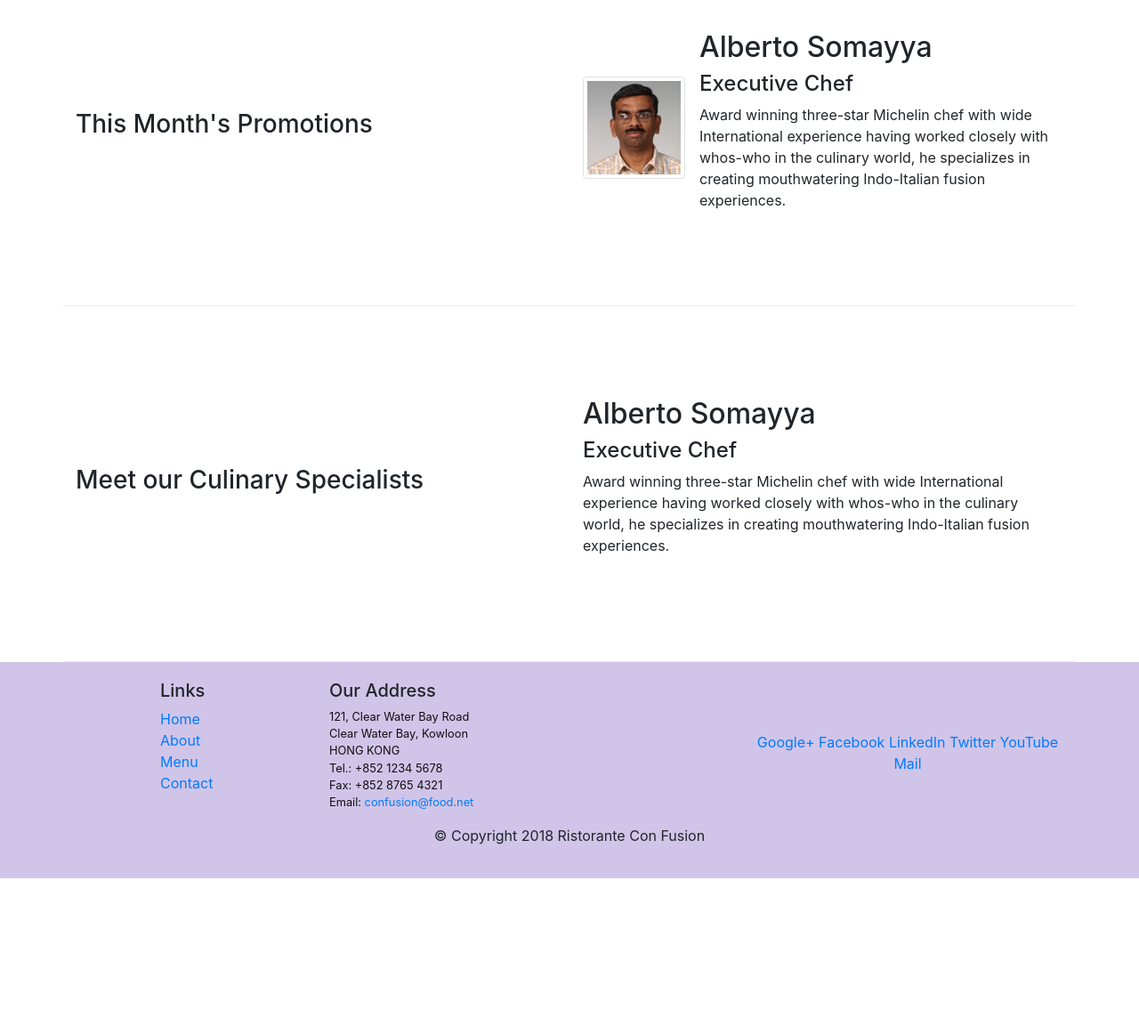
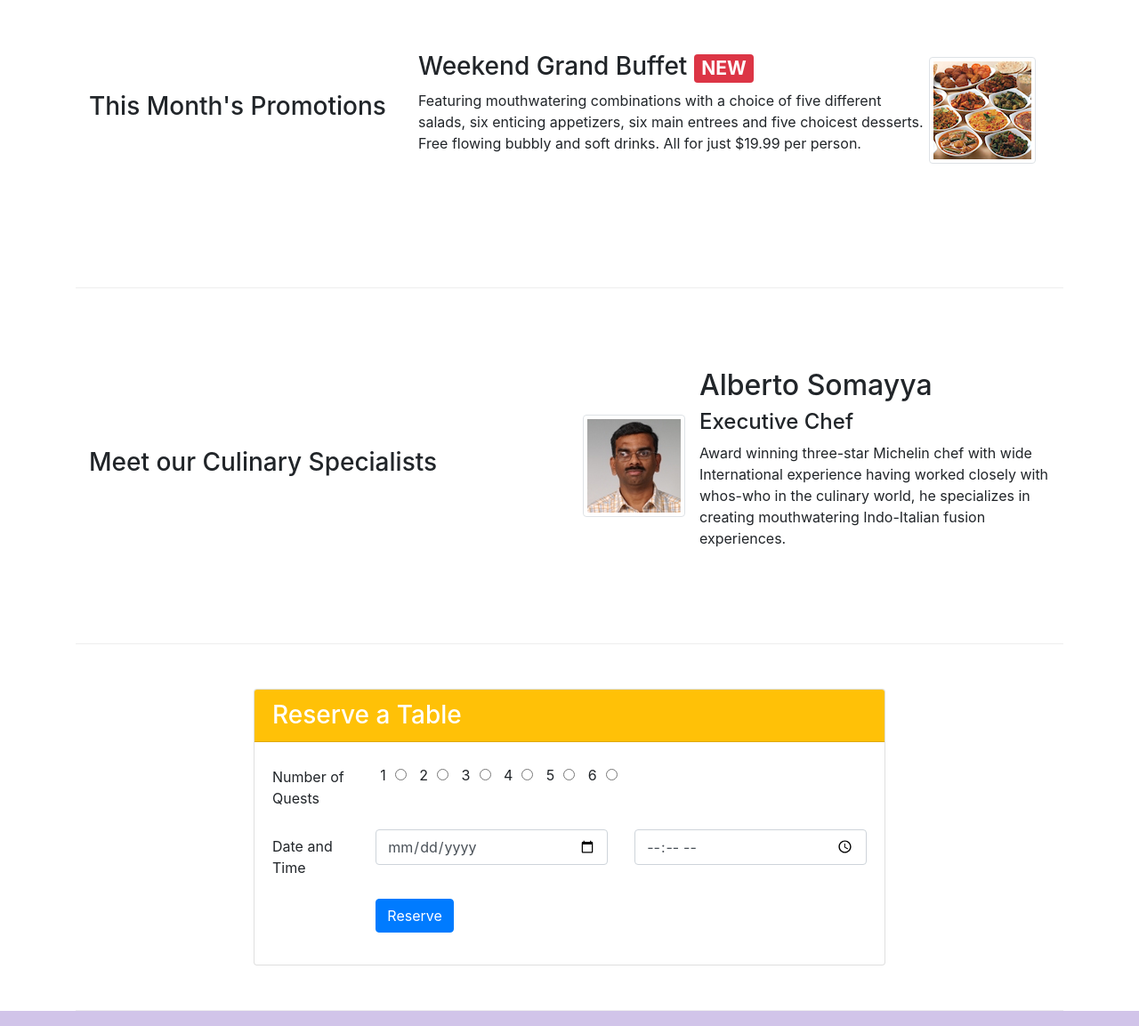
Before and after one commit to ActionMads/Web-and-App, a website: page index.html in a window 1280 px wide. Shown: the part 810-1963 px from the top of the page at 89% size. Before the commit the page ends 1797 px from the top, so only its background shows below. Drawn offline with nearby package versions, Linux system fonts and the light colour scheme.

Commit message:
Assignment2

```diff
--- a/CSS/styles.css
+++ b/CSS/styles.css
@@ -32,8 +32,12 @@ body{
     color:floralwhite;
 }
 
-address{
+.address{
     font-size:80%;
     margin:0px;
     color:#0f0f0f;
 }
+
+.radio-inline{
+    margin: 5px;
+}
--- a/index.html
+++ b/index.html
@@ -6,10 +6,13 @@
         <meta charset="utf-8">
         <meta name="viewport" content="width=device-width, initial-scale=1, shrink-to-fit=no">
         <meta http-equiv="x-ua-compatible" content="ie=edge">
-        <link href="css/styles.css" rel="stylesheet">
+
         <!-- Bootstrap CSS -->
         <link rel="stylesheet" href="node_modules/bootstrap/dist/css/bootstrap.min.css">
-    <title>Ristorante Con Fusion</title>
+        <link rel="stylesheet" href="node_modules/font-awesome/css/font-awesome.min.css">
+        <link rel="stylesheet" href="node_modules/bootstrap-social/bootstrap-social.css">
+        <link href="css/styles.css" rel="stylesheet">
+        <title>Ristorante Con Fusion</title>
 </head>
 
 <body>
@@ -21,10 +24,10 @@
             <a class="navbar-brand mr-auto" href="./index.html"><img src="img/logo.png" height="30" width="41"></a>
             <div class="collapse navbar-collapse" id="Navbar">
                 <ul class="navbar-nav mr-auto">
-                    <li class="nav-item active"><a class="nav-link" href="./index.html">Home</a></li>
-                    <li class="nav-item"><a class="nav-link" href="./aboutus.html">About</a></li>
-                    <li class="nav-item"><a class="nav-link" href="#">Menu</a></li>
-                    <li class="nav-item"><a class="nav-link" href="./contactus.html">Contact</a></li>
+                    <li class="nav-item active"><a class="nav-link" href="#"><span class="fa fa-home fa-lg"></span> Home</a></li>
+                    <li class="nav-item"><a class="nav-link" href="./aboutus.html"><span class="fa fa-info fa-lg"></span> About</a></li>
+                    <li class="nav-item"><a class="nav-link" href="#"><span class="fa fa-list fa-lg"></span> Menu</a></li>
+                    <li class="nav-item"><a class="nav-link" href="./contactus.html"><span class="fa fa-address-card fa-lg"></span> Contact</a></li>
                 </ul>
             </div>
         </div>
@@ -38,8 +41,11 @@
                     <h1>Ristorante con Fusion</h1>
                     <p>We take inspiration from the World's best cuisines, and create a unique fusion experience. Our lipsmacking creations will tickle your culinary senses!</p>
                 </div>
-                <div class="col-12 col-sm align-self-center">
+                <div class="col-12 col-md-3 align-self-center">
                     <img src="img/logo.png" class="img-fluid">
+                </div>
+                <div class="col-12 col-md-3 align-self-center">
+                    <a href="#reservation" class="btn btn-warning btn-sm btn-block">Reserve Table</a>
                 </div>
             </div>
         </div>
@@ -49,12 +55,12 @@
             <div class="col-12 col-sm-4 order-sm-last col-md-3">
                 <h3>Our Lipsmacking Culinary Creations</h3>
             </div>
-            <div class="col-12 col-sm-6">
+            <div class="col-12 col-sm">
                 <div class="media">
                     <img class="d-flex mr-3 img-thumbnail align-self-center"
                         src="img/uthappizza.png" alt="Uthappizza">
                     <div class="media-body">
-                        <h2 class="mt-0">Uthappizza</h2>
+                        <h2 class="mt-0">Uthappizza <span class="badge badge-danger">HOT</span><span class="badge badge-pill badge-secondary">$4.99</span></h2>
                         <p class="d-none d-sm-block">A unique combination of Indian Uthappam (pancake) and
                             Italian pizza, topped with Cerignola olives, ripe vine
                             cherry tomatoes, Vidalia onion, Guntur chillies and
@@ -67,22 +73,22 @@
 
 
         <div class="row row-content align-items-center">
-            <div class="col-12 col-sm-6">
+            <div class="col-12 col-md-4">
                 <h3>This Month's Promotions</h3>
             </div>
-            <div class="col-12 col-sm-6">
+            <div class="col-12 col-md-8">
                 <div class="media">
-                    <img class="d-flex mr-3 img-thumbnail align-self-center"
-                            src="img/alberto.png" alt="Alberto Somayya">
                     <div class="media-body">
-                        <h2 class="mt-0">Alberto Somayya</h2>
-                        <h4>Executive Chef</h4>
-                        <p class="d-none d-sm-block">Award winning three-star Michelin chef with wide
-                            International experience having worked closely with
-                            whos-who in the culinary world, he specializes in
-                            creating mouthwatering Indo-Italian fusion experiences.
+                        <h3 class="mt-0">Weekend Grand Buffet <span class="badge badge-danger">NEW</span></h2>
+
+                        <p class="d-none d-sm-block">Featuring mouthwatering combinations with a choice of five
+                            different salads, six enticing appetizers, six main entrees and five choicest desserts.
+                            Free flowing bubbly and soft drinks. All for just $19.99 per person.
                             </p>
                     </div>
+                    <img class="d-flex mr-3 img-thumbnail align-self-center"
+                            src="img/buffet.png" alt="buffet">
+
                 </div>
 
             </div>
@@ -93,12 +99,61 @@
                 <h3>Meet our Culinary Specialists</h3>
             </div>
             <div class="col-12 col-sm">
-                <h2>Alberto Somayya</h2>
-                <h4>Executive Chef</h4>
-                <p>Award winning three-star Michelin chef with wide International experience having worked closely with whos-who in the culinary world, he specializes in creating mouthwatering Indo-Italian fusion experiences. </p>
+                    <div class="media">
+                            <img class="d-flex mr-3 img-thumbnail align-self-center"
+                                    src="img/alberto.png" alt="Alberto Somayya">
+                            <div class="media-body">
+                                <h2 class="mt-0">Alberto Somayya</h2>
+                                <h4>Executive Chef</h4>
+                                <p class="d-none d-sm-block">Award winning three-star Michelin chef with wide
+                                    International experience having worked closely with
+                                    whos-who in the culinary world, he specializes in
+                                    creating mouthwatering Indo-Italian fusion experiences.
+                                    </p>
+                            </div>
+                        </div>
+            </div>
+        </div>
+
+        <div class="row row-content align-items-center">
+            <div class="col-8 offset-2">
+                <div id="reservation" class="card">
+                    <h3 class="card-header bg-warning text-white">Reserve a Table</h3>
+                    <div class="card-body">
+                        <form>
+                            <div class="form-group row">
+                                <label for="numberOfQuests" class="col-md-2 col-form-label">Number of Quests</label>
+                                <div class="col-md-10">
+                                    <label class="radio-inline">1</label><input type="radio" class="radio-inline">
+                                    <label class="radio-inline">2</label><input type="radio" class="radio-inline">
+                                    <label class="radio-inline">3</label><input type="radio" class="radio-inline">
+                                    <label class="radio-inline">4</label><input type="radio" class="radio-inline">
+                                    <label class="radio-inline">5</label><input type="radio" class="radio-inline">
+                                    <label class="radio-inline">6</label><input type="radio" class="radio-inline">
+                                </div>
+                            </div>
+                            <div class="form-group row">
+                                <label for="dateAndTime" class="col-md-2 col-form-label">Date and Time</label>
+                                <div class="col-md-5">
+                                    <input type="date" placeholder="Date" class="form-control">
+                                </div>
+                                <div class="col-md-5">
+                                        <input type="time" placeholder="Time" class="form-control">
+                                </div>
+                            </div>
+                            <div class="form-group row">
+                                    <div class="offset-md-2 col-md-10">
+                                        <button type="submit" class="btn btn-primary">Reserve</button>
+                                    </div>
+                            </div>
+                        </form>
+                    </div>
+                </div>
             </div>
         </div>
     </div>
+
+
 
     <footer class="footer">
         <div class="container">
@@ -118,20 +173,25 @@
 		              121, Clear Water Bay Road<br>
 		              Clear Water Bay, Kowloon<br>
 		              HONG KONG<br>
-		              Tel.: +852 1234 5678<br>
-		              Fax: +852 8765 4321<br>
-		              Email: <a href="mailto:confusion@food.net">confusion@food.net</a>
+                      <i class="fa fa-phone fa-lg"></i>: +852 1234 5678<br>
+                      <i class="fa fa-fax fa-lg"></i>: +852 8765 4321<br>
+                      <i class="fa fa-envelope fa-lg"></i>:
+                      <a href="mailto:confusion@food.net">confusion@food.net</a>
+
 		           </address>
                 </div>
                 <div class="col-12 col-sm-4 align-self-center">
+
                     <div class="text-center">
-                        <a href="http://google.com/+">Google+</a>
-                        <a href="http://www.facebook.com/profile.php?id=">Facebook</a>
-                        <a href="http://www.linkedin.com/in/">LinkedIn</a>
-                        <a href="http://twitter.com/">Twitter</a>
-                        <a href="http://youtube.com/">YouTube</a>
-                        <a href="mailto:">Mail</a>
+                        <a class="btn btn-social-icon btn-google" href="http://google.com/+"><i class="fa fa-google-plus"></i></a>
+                        <a class="btn btn-social-icon btn-facebook" href="http://www.facebook.com/profile.php?id="><i class="fa fa-facebook"></i></a>
+                        <a class="btn btn-social-icon btn-linkedin" href="http://www.linkedin.com/in/"><i class="fa fa-linkedin"></i></a>
+                        <a class="btn btn-social-icon btn-twitter" href="http://twitter.com/"><i class="fa fa-twitter"></i></a>
+                        <a class="btn btn-social-icon btn-google" href="http://youtube.com/"><i class="fa fa-youtube"></i></a>
+                        <a class="btn btn-social-icon" href="mailto:"><i class="fa fa-envelope-o"></i></a>
                     </div>
+
+
                 </div>
            </div>
            <div class="row justify-content-center">
--- a/package.json
+++ b/package.json
@@ -15,6 +15,8 @@
   },
   "dependencies": {
     "bootstrap": "^4.0.0",
+    "bootstrap-social": "^5.1.1",
+    "font-awesome": "^4.7.0",
     "jquery": "^3.3.1",
     "popper.js": "^1.12.9"
   }
```
Also changed, not shown: aboutus.html (+20 -14 lines), 1 other file.
